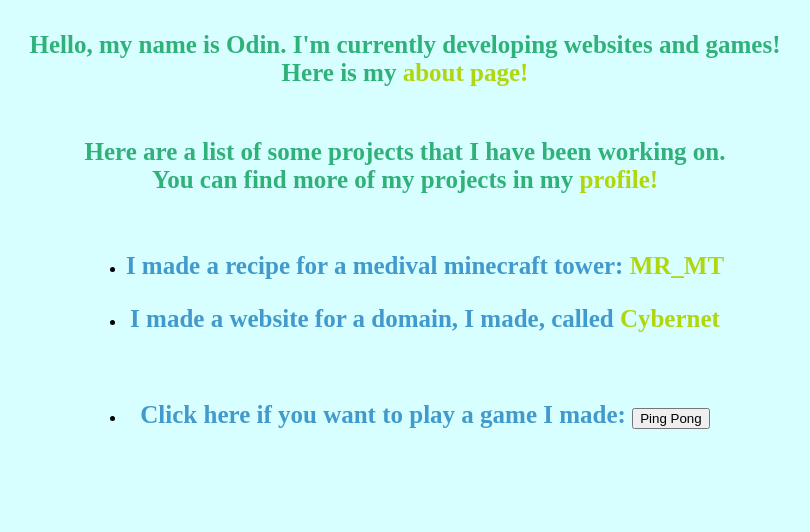
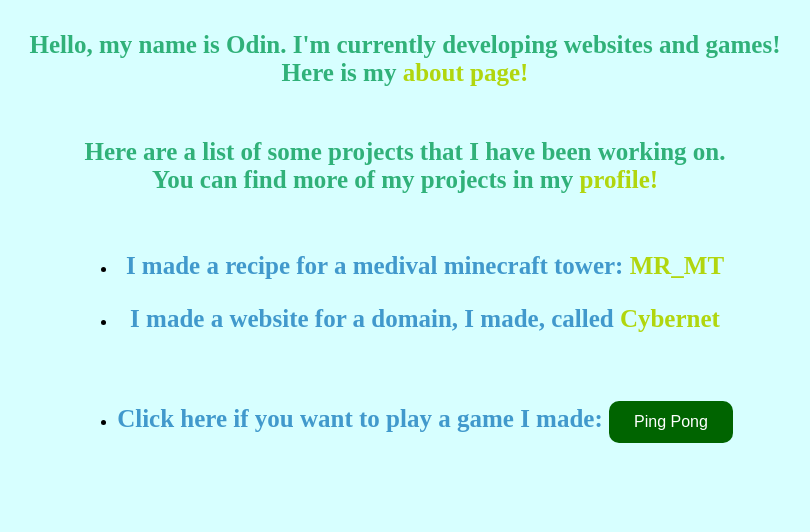
Before and after one commit to xNoobplays123/xnoobplays123.github.io, a plain HTML site: page index.html in a window 1280 px wide. Shown: the part 268-800 px from the top of the page, without its empty margins (235-1045 px from the left). Drawn offline with Linux system fonts and the light colour scheme.

Commit message:
Button fixes

```diff
--- a/assets/style.css
+++ b/assets/style.css
@@ -1,12 +1,15 @@
-*{
+* {
     text-align: center;
 }
 
-h3, h1, #version {
+h3,
+h1,
+#version {
     font-family: 'Atkinson Hyperlegible';
     font-size: 25px;
     color: rgb(48, 177, 121);
 }
+
 html {
     background-color: rgb(215, 255, 255);
 }
@@ -19,11 +22,7 @@ html {
     font-size: 50px;
 }
 
-#project{
-
-}
-
-#list{
+#list {
     color: rgb(65, 153, 204);
 }
 
@@ -34,34 +33,53 @@ html {
 
 .parent {
     text-align: center;
-  }
-  .parent > ul {
+}
+
+.parent>ul {
     display: inline-block;
-  }
+}
+
+.button {
+    background-color: darkgreen;
+    border: none;
+    color: white;
+    padding: 12px 25px;
+    text-align: center;
+    text-decoration: none;
+    display: inline-block;
+    font-size: 16px;
+    border-radius: 10px;
+    transition: 0.8s;
+}
+
+.button:hover {
+    background-color: greenyellow;
+    border-radius: 18px;
+}
 
 /* ----- Footer ----- */
 
-.footer{
+.footer {
     width: 100%;
     text-align: center;
     padding: 30px 0;
 }
 
-.icons .fa{
+.icons .fa {
     margin: 0 8px;
     cursor: pointer;
     padding: 3px 0;
     font-size: 70px;
 }
 
-.fa.fa-github{
+.fa.fa-github {
     color: black;
 }
 
-.fa.fa-youtube-play{
+.fa.fa-youtube-play {
     color: red;
 }
 
-.fa-desktop{
+.fa-desktop {
     color: blue;
 }
```
